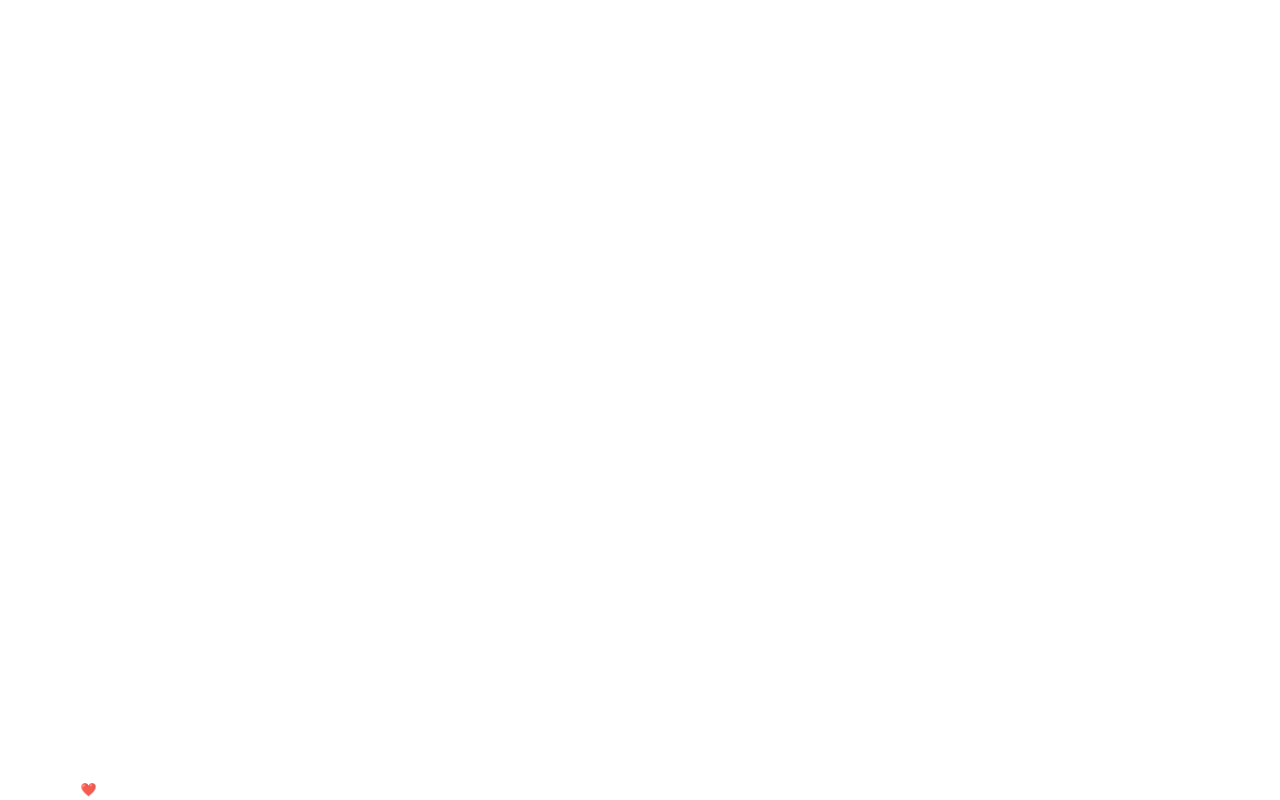
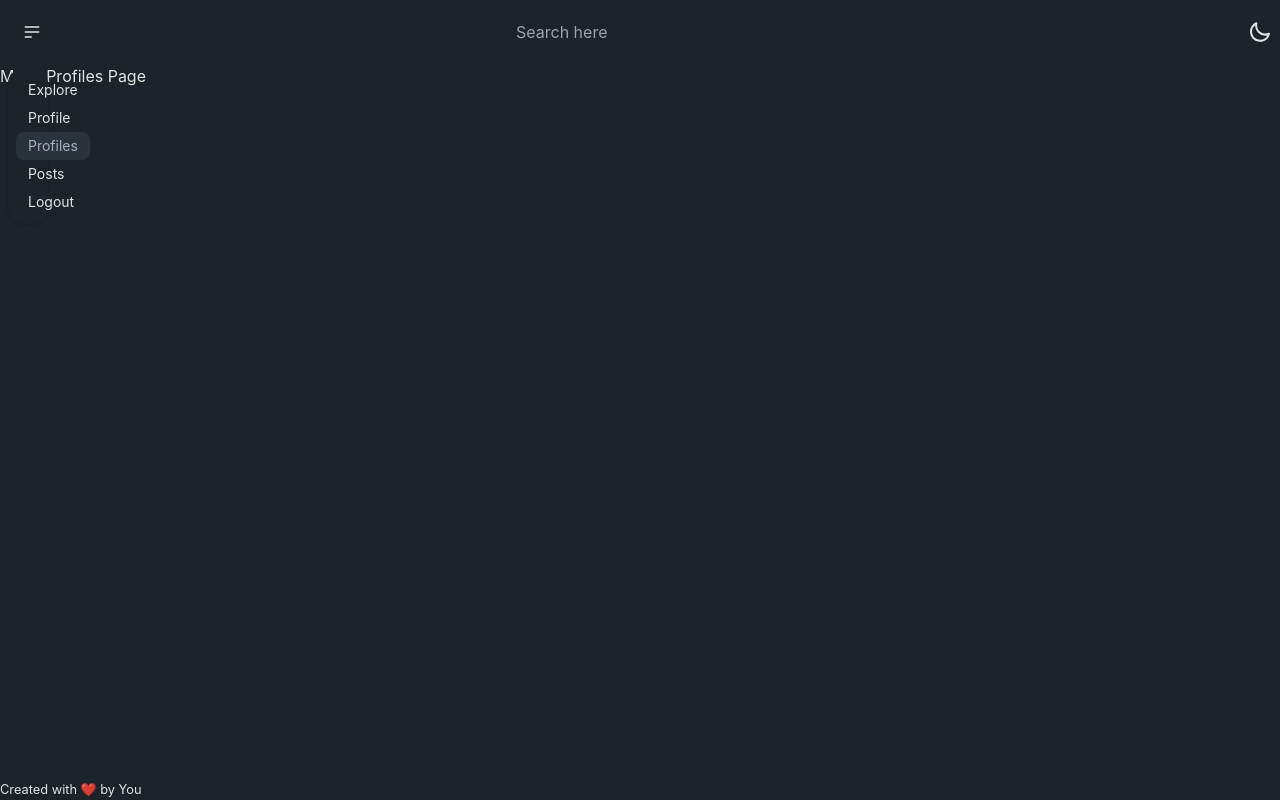
Before and after one commit to alexvedt/workflow-team-2, a React (Vite) app: page /profiles in a window 1280 px wide. Built offline with nearby package versions, Linux system fonts and the light colour scheme; no server answers.

Commit message:
start profiles

```diff
--- a/src/pages/Profiles.jsx
+++ b/src/pages/Profiles.jsx
@@ -2,9 +2,12 @@
  * Displays a list of profiles
  * @see https://docs.noroff.dev/social-endpoints/profiles
  */
+import Navigation from "../components/navbar";
+
 export default function ProfilesPage() {
   return (
     <>
+      <Navigation />
       <h1>Many Profiles Page</h1>
     </>
   );
```
